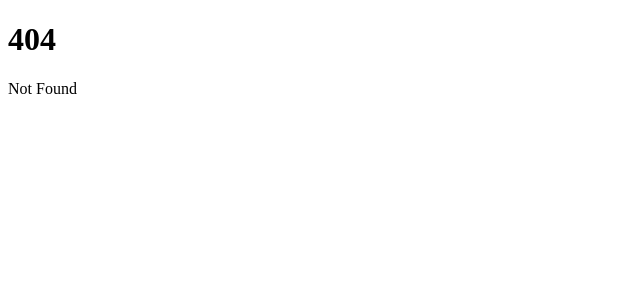
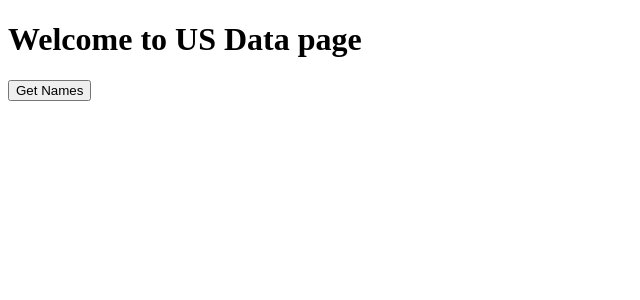
Before and after one commit to vitaminh/random-name-generators-svelte, a SvelteKit app: page /us-data in a window 1280 px wide. Before the commit this address had no page. Shown: the top 300 px of the page, without its empty margins (0-640 px from the left). Built offline with nearby package versions, Linux system fonts and the light colour scheme.

Commit message:
Add US Data namegen page

```diff
--- /dev/null
+++ b/src/routes/api/us-data/+server.ts
@@ -0,0 +1,7 @@
+import { json } from '@sveltejs/kit';
+
+export async function GET() {
+
+	const response = await fetch(`http://localhost:5173/data/names/firstnames/femaleFirstNamesByYear/1880.json`);
+	return response;
+}
--- /dev/null
+++ b/src/routes/us-data/+page.svelte
@@ -0,0 +1,21 @@
+<script>
+	export const prerender = true;
+
+	/** @type {Array<String>} **/
+	let names;
+
+	async function getNames() {
+		const response = await fetch('/api/us-data');
+		names = await response.json();
+	}
+</script>
+
+<h1>Welcome to US Data page</h1>
+
+<button on:click={getNames}>Get Names</button>
+
+{#if names !== undefined}
+	{#each names as name}
+	<p>{name}</p>
+	{/each}
+{/if}
--- /dev/null
+++ b/src/routes/us-data/+page.ts
@@ -0,0 +1,6 @@
+/** @type {import('./$types').PageLoad} */
+export function load({ params }) {
+
+}
+
+export const prerender = true;
```
